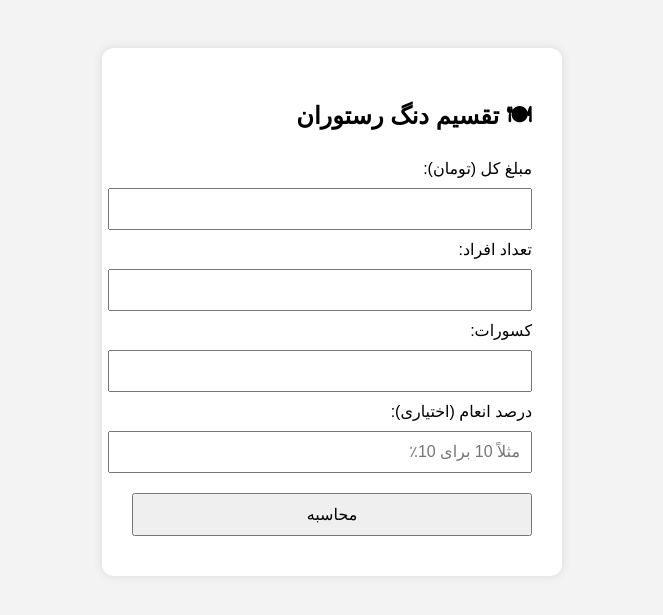
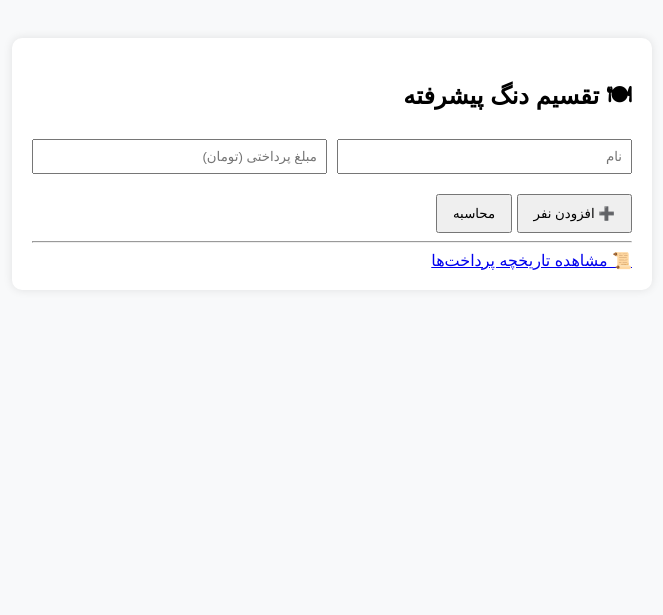
Before and after one commit to real-mahdi/split-bill-MIKSO, a Flask app: page / in a window 1280 px wide. Shown: the top 615 px of the page, without its empty margins (308-971 px from the left). Run offline with Flask 3, Linux system fonts and the light colour scheme.

Commit message:
Add files via upload

```diff
--- a/app.py
+++ b/app.py
@@ -1,29 +1,73 @@
 from flask import Flask, render_template, request
+import datetime
 
 app = Flask(__name__)
+history = []
 
 @app.route('/', methods=['GET', 'POST'])
-def split_bill():
+def index():
     result = None
     if request.method == 'POST':
+        names = request.form.getlist('name')
+        amounts = request.form.getlist('amount')
+
         try:
-            total = float(request.form['total'])
-            people = int(request.form['people'])
-            tip_percent = request.form['tip']
+            people = []
+            total_paid = 0
 
-            tip = float(tip_percent) if tip_percent else 0
-            tip_amount = (tip / 100) * total
-            final_amount = total + tip_amount
-            per_person = final_amount / people
+            for i in range(len(names)):
+                name = names[i].strip()
+                amount = float(amounts[i])
+                people.append({'name': name, 'paid': amount})
+                total_paid += amount
+
+            average = total_paid / len(people)
+            for person in people:
+                person['diff'] = round(person['paid'] - average, 2)
+
+            debtors = [p for p in people if p['diff'] < 0]
+            creditors = [p for p in people if p['diff'] > 0]
+
+            transactions = []
+            i, j = 0, 0
+            while i < len(debtors) and j < len(creditors):
+                debtor = debtors[i]
+                creditor = creditors[j]
+                owed = min(abs(debtor['diff']), creditor['diff'])
+
+                transactions.append({
+                    'from': debtor['name'],
+                    'to': creditor['name'],
+                    'amount': round(owed, 2)
+                })
+
+                debtor['diff'] += owed
+                creditor['diff'] -= owed
+
+                if abs(debtor['diff']) < 0.01:
+                    i += 1
+                if creditor['diff'] < 0.01:
+                    j += 1
 
             result = {
-                'total': round(final_amount),
-                'per_person': round(per_person)
+                'people': people,
+                'transactions': transactions,
+                'total': round(total_paid, 2),
+                'average': round(average, 2),
+                'date': datetime.datetime.now().strftime('%Y-%m-%d %H:%M:%S')
             }
+
+            # Add to history
+            history.append(result)
+
         except:
-            result = {'error': 'لطفاً مقادیر معتبر وارد کنید.'}
+            result = {'error': 'خطا در ورودی‌ها. لطفاً فقط عدد وارد کنید.'}
 
     return render_template('index.html', result=result)
 
+@app.route('/history')
+def view_history():
+    return render_template('history.html', history=history)
+
 if __name__ == '__main__':
     app.run(debug=True)
--- a/render.yaml
+++ b/render.yaml
@@ -1,9 +1,9 @@
 services:
   - type: web
-    name: split-bill-app
+    name: split-bill-advanced
     runtime: python
     buildCommand: ""
-    startCommand: "python app.py"
+    startCommand: "gunicorn app:app"
     envVars:
       - key: FLASK_ENV
         value: production
--- a/templates/index.html
+++ b/templates/index.html
@@ -2,45 +2,54 @@
 <html lang="fa">
 <head>
     <meta charset="UTF-8">
-    <title>تقسیم دنگ رستوران</title>
+    <title>تقسیم پیشرفته دنگ</title>
     <style>
-        body { font-family: Vazirmatn, sans-serif; direction: rtl; padding: 40px; background: #f3f3f3; }
-        .box { max-width: 400px; margin: auto; background: white; padding: 30px; border-radius: 12px; box-shadow: 0 0 10px rgba(0,0,0,0.1); }
-        input, button { width: 100%; padding: 10px; margin: 10px 0; font-size: 16px; }
-        .result { background: #dff0d8; padding: 15px; border-radius: 8px; margin-top: 20px; }
+        body { font-family: sans-serif; direction: rtl; background: #f8f9fa; padding: 30px; }
+        .box { max-width: 600px; margin: auto; background: white; padding: 20px; border-radius: 10px; box-shadow: 0 0 10px rgba(0,0,0,0.1); }
+        .row { display: flex; gap: 10px; margin-bottom: 10px; }
+        input { flex: 1; padding: 8px; }
+        button { padding: 10px 15px; margin-top: 10px; }
+        .result { margin-top: 20px; padding: 10px; background: #e2f0d9; border-radius: 8px; }
+        .transaction { background: #fff3cd; padding: 8px; margin-top: 5px; border-radius: 5px; }
     </style>
 </head>
 <body>
     <div class="box">
-        <h2>🍽 تقسیم دنگ رستوران</h2>
-        <form method="post">
-            <label>مبلغ کل (تومان):</label>
-            <input type="number" name="total" required>
-
-            <label>تعداد افراد:</label>
-            <input type="number" name="people" required>
-
-            <label>کسورات:</label>
-            <input type="number" name="people" required>
-
-            <label>درصد انعام (اختیاری):</label>
-            <input type="number" name="tip" placeholder="مثلاً 10 برای 10٪">
-
+        <h2>🍽 تقسیم دنگ پیشرفته</h2>
+        <form method="post" id="bill-form">
+            <div id="people-list">
+                <div class="row">
+                    <input type="text" name="name" placeholder="نام">
+                    <input type="number" name="amount" placeholder="مبلغ پرداختی (تومان)">
+                </div>
+            </div>
+            <button type="button" onclick="addPerson()">➕ افزودن نفر</button>
             <button type="submit">محاسبه</button>
         </form>
 
         {% if result %}
-            {% if result.error %}
-                <div class="result" style="background: #f8d7da; color: #721c24;">
-                    {{ result.error }}
-                </div>
-            {% else %}
-                <div class="result">
-                    <p>💰 مبلغ کل با انعام: {{ result.total }} تومان</p>
-                    <p>👤 سهم هر نفر: {{ result.per_person }} تومان</p>
-                </div>
-            {% endif %}
+            <div class="result">
+                <p>🔢 مجموع پرداختی: {{ result.total }} تومان</p>
+                <p>📊 میانگین سهم هر نفر: {{ result.average }} تومان</p>
+                <hr>
+                <h4>تراکنش‌های لازم:</h4>
+                {% for t in result.transactions %}
+                    <div class="transaction">{{ t.from }} باید {{ t.amount }} تومان به {{ t.to }} بدهد.</div>
+                {% endfor %}
+            </div>
         {% endif %}
+        <hr>
+        <a href="/history">📜 مشاهده تاریخچه پرداخت‌ها</a>
     </div>
+
+<script>
+    function addPerson() {
+        const container = document.getElementById('people-list');
+        const div = document.createElement('div');
+        div.className = 'row';
+        div.innerHTML = '<input type="text" name="name" placeholder="نام"><input type="number" name="amount" placeholder="مبلغ پرداختی (تومان)">';
+        container.appendChild(div);
+    }
+</script>
 </body>
 </html>
```
Also changed, not shown: templates/history.html (added, +31 -0 lines).
